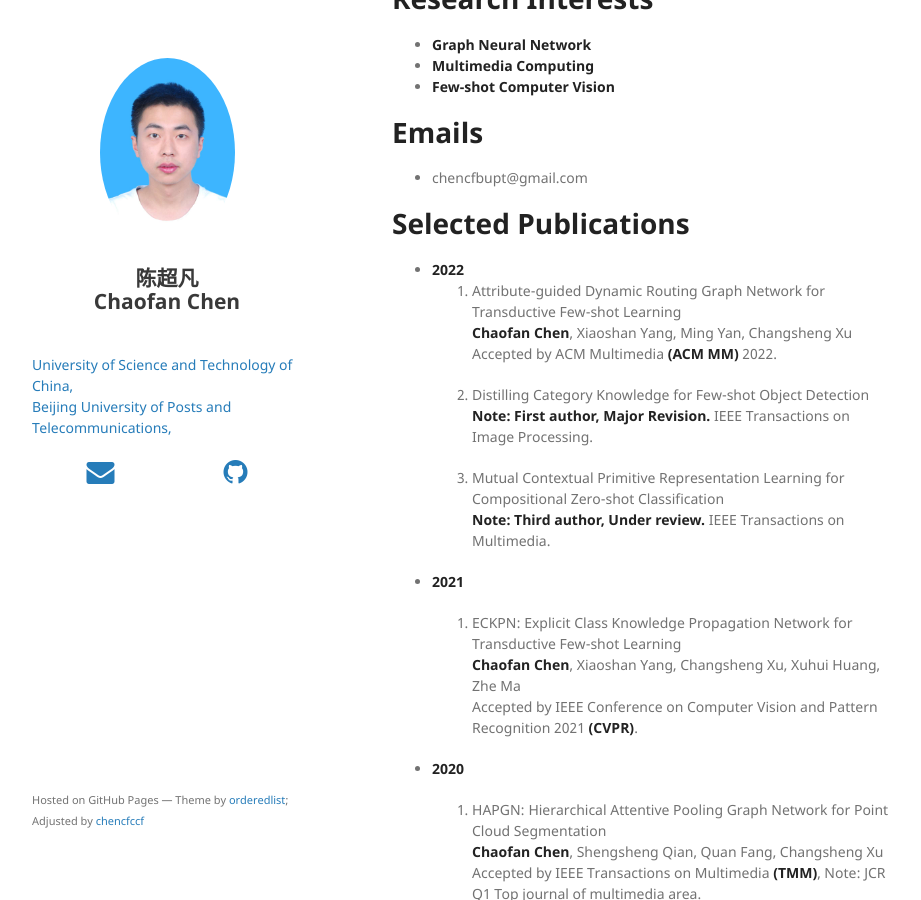
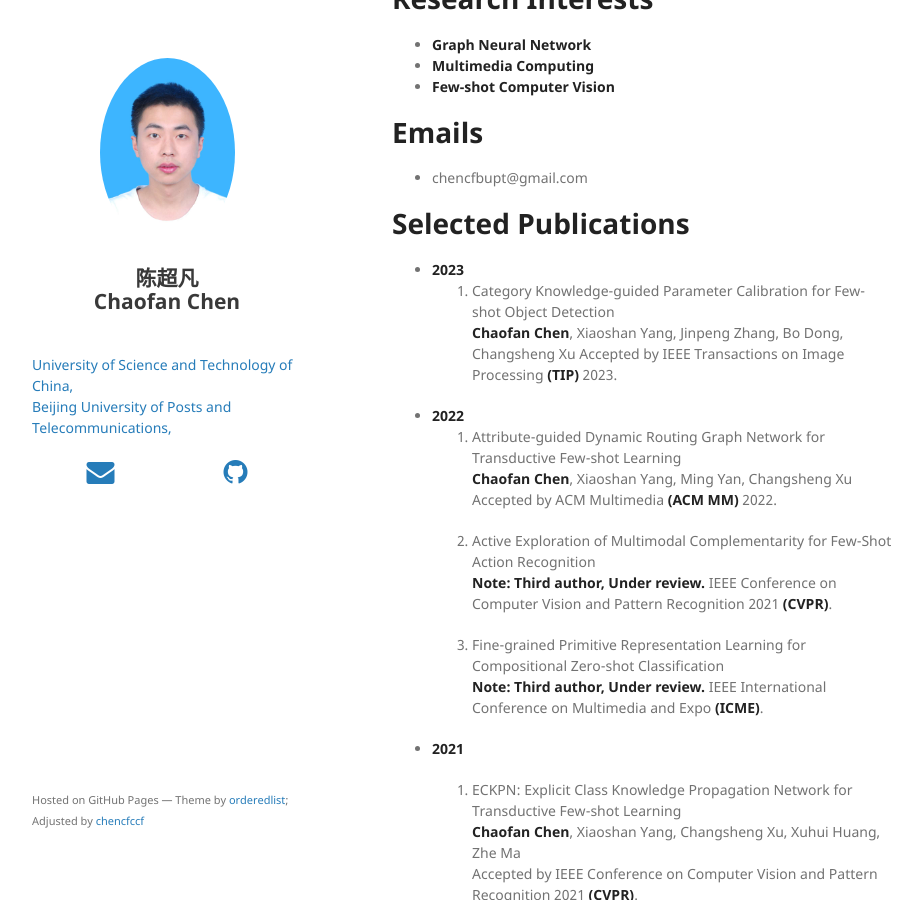
Before and after one commit to chencfccf/chencfccf.github.io, a Jekyll site: the page built from index.md, in a window 1280 px wide and 900 px high, scrolled down 335 px. Shown: the whole window, without its empty margins (178-1099 px from the left). Built offline with Jekyll 4.4.1, drawn with Linux system fonts in a browser that asks for light colours; nearby versions of some CDN libraries; our own code applies the rules of GitHub Pages for plain Markdown files.

Commit message:
Update index.md

```diff
--- a/index.md
+++ b/index.md
@@ -35,16 +35,21 @@ I am a Ph.D candidate at **University of Science and Technology of China (USTC)*
 * chencfbupt@gmail.com
 
 # Selected Publications
+* **2023**
+  1. Category Knowledge-guided Parameter Calibration for Few-shot Object Detection
+  **Chaofan Chen**, Xiaoshan Yang, Jinpeng Zhang, Bo Dong, Changsheng Xu
+  Accepted by IEEE Transactions on Image Processing **(TIP)** 2023.
+
 * **2022**
   1. Attribute-guided Dynamic Routing Graph Network for Transductive Few-shot Learning
   **Chaofan Chen**, Xiaoshan Yang, Ming Yan, Changsheng Xu
   Accepted by ACM Multimedia **(ACM MM)** 2022.
 
-  2. Distilling Category Knowledge for Few-shot Object Detection
-  **Note: First author, Major Revision.** IEEE Transactions on Image Processing.
+  2. Active Exploration of Multimodal Complementarity for Few-Shot Action Recognition
+  **Note: Third author, Under review.** IEEE Conference on Computer Vision and Pattern Recognition 2021 **(CVPR)**.
 
-  3. Mutual Contextual Primitive Representation Learning for Compositional Zero-shot Classification
-  **Note: Third author, Under review.** IEEE Transactions on Multimedia.
+  3. Fine-grained Primitive Representation Learning for Compositional Zero-shot Classification
+  **Note: Third author, Under review.** IEEE International Conference on Multimedia and Expo **(ICME)**.
 
 * **2021**
 
```
